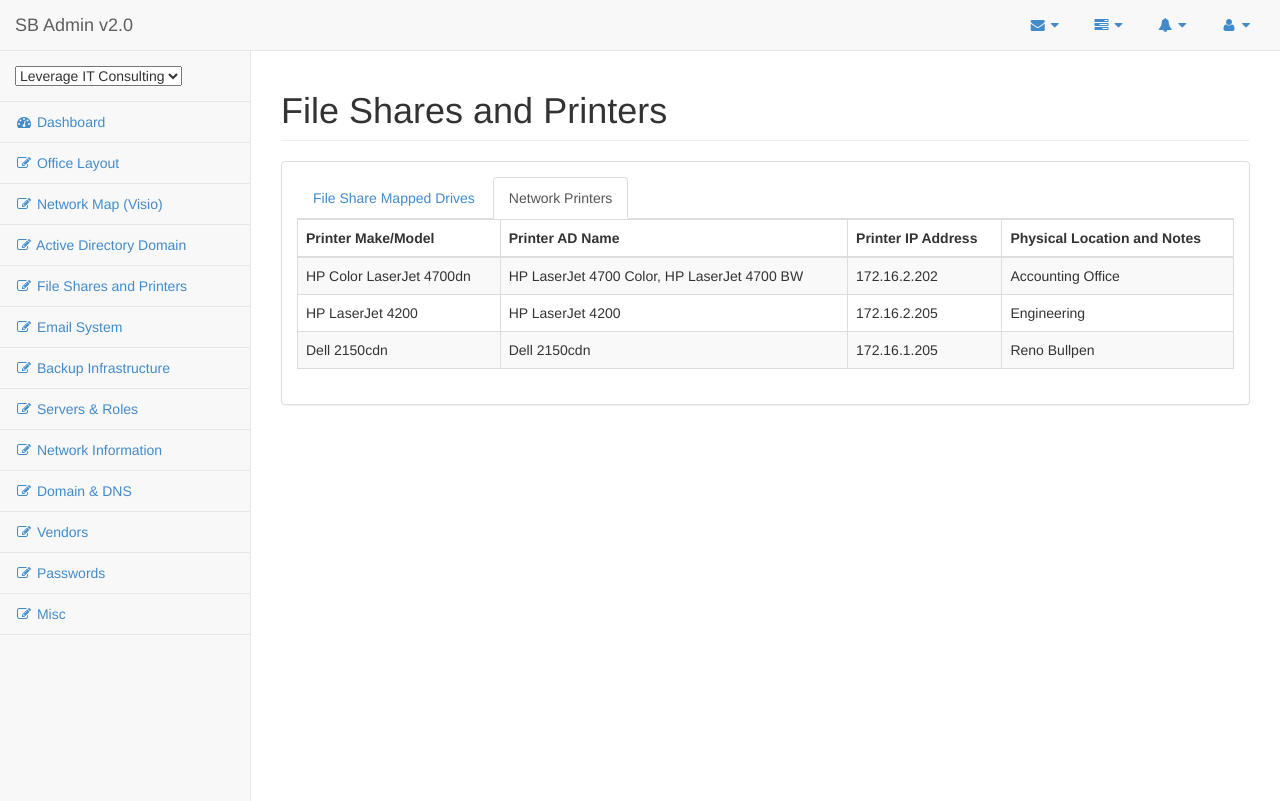
After one commit to pistone10/MSP_Portal, a PHP site: page /FP.php in a window 1280 px wide, after a click on "Network Printers". The commit adds this page. Run offline with PHP 8.4, Linux system fonts and the light colour scheme.

Commit message:
Created Backup, Email, and FP Pages
Updated links in header.php
Corrected styling in AD.php

```diff
--- /dev/null
+++ b/FP.php
@@ -0,0 +1,112 @@
+<?php
+require ('header.php');
+?>
+<div id="page-wrapper">
+            <div class="row">
+                <div class="col-lg-12">
+                    <h1 class="page-header">File Shares and Printers</h1>
+                </div>
+                <!-- /.col-lg-12 -->
+            </div>
+            <!-- /.row -->
+            <div class="row">
+                <div class="col-lg-12">
+                    <div class="panel panel-default">
+                        <div class="panel-body">
+							<!-- Nav tabs -->
+							<ul class="nav nav-tabs">
+								<li class="active"><a href="#home" data-toggle="tab">File Share Mapped Drives</a>
+								</li>
+								<li><a href="#profile" data-toggle="tab">Network Printers</a>
+								</li>
+							</ul>
+
+							<!-- Tab panes -->
+                            <div class="tab-content">
+								<div class="tab-pane fade in active" id="home">
+									<div class="table-responsive">
+										<table class="table table-striped table-bordered table-hover" id="dataTables-example">
+											<thead>
+												<tr>
+													<th>Drive Letter</th>
+													<th>Share Name</th>
+													<th>Security Group</th>
+													<th>Notes</th>
+												</tr>
+											</thead>
+											<tbody>
+												<tr class="odd gradeX">
+													<td>N</td>
+													<td>Accounting</td>
+													<td>SEC_SHARE_ACCOUNTING</td>
+													<td>Accounting and HR Data</td>
+												</tr>
+												<tr class="odd gradeX">
+													<td>M</td>
+													<td>Engineering</td>
+													<td>SEC_SHARE_ENGINEERING</td>
+													<td>Engineering Data</td>
+												</tr>
+												<tr class="odd gradeX">
+													<td>I</td>
+													<td>InstallationFiles</td>
+													<td>SEC_SHARE_FILES</td>
+													<td>Installation Files</td>
+												</tr>
+												<tr class="odd gradeX">
+													<td>X</td>
+													<td>Archive</td>
+													<td>SEC_SHARE_ARCHIVE</td>
+													<td>Archive Files</td>
+												</tr>
+											</tbody>
+										</table>
+									</div>
+									<!-- /.table-responsive -->
+								</div>
+								<div class="tab-pane fade" id="profile">
+									<div class="table-responsive">
+										<table class="table table-striped table-bordered table-hover" id="dataTables-example1">
+											<thead>
+												<tr>
+													<th>Printer Make/Model</th>
+													<th>Printer AD Name</th>
+													<th>Printer IP Address</th>
+													<th>Physical Location and Notes</th>
+												</tr>
+											</thead>
+											<tbody>
+												<tr class="odd gradeX">
+													<td>HP Color LaserJet 4700dn</td>
+													<td>HP LaserJet 4700 Color, HP LaserJet 4700 BW</td>
+													<td>172.16.2.202</td>
+													<td>Accounting Office</td>
+												</tr>
+												<tr class="odd gradeX">
+													<td>HP LaserJet 4200</td>
+													<td>HP LaserJet 4200</td>
+													<td>172.16.2.205</td>
+													<td>Engineering</td>
+												</tr>
+												<tr class="odd gradeX">
+													<td>Dell 2150cdn</td>
+													<td>Dell 2150cdn</td>
+													<td>172.16.1.205</td>
+													<td>Reno Bullpen</td>
+												</tr>
+											</tbody>
+										</table>
+									</div>
+									<!-- /.table-responsive -->
+								</div>
+							</div>
+                        <!-- /.panel-body -->
+                    </div>
+                    <!-- /.panel -->
+                </div>
+                <!-- /.col-lg-12 -->
+            </div>
+            <!-- /.row -->
+<?php
+require ('footer.php');
+?>
--- a/header.php
+++ b/header.php
@@ -286,13 +286,13 @@
                             <a href="AD.php"><i class="fa fa-edit fa-fw"></i> Active Directory Domain</a>
                         </li>
                         <li>
-                            <a href="#"><i class="fa fa-edit fa-fw"></i> File Shares and Printers</a>
+                            <a href="FP.php"><i class="fa fa-edit fa-fw"></i> File Shares and Printers</a>
                         </li>
                         <li>
-                            <a href="#"><i class="fa fa-edit fa-fw"></i> Email System</a>
+                            <a href="Email.php"><i class="fa fa-edit fa-fw"></i> Email System</a>
                         </li>
                         <li>
-                           <a href="#"><i class="fa fa-edit fa-fw"></i> Backup Infrastructure</a>
+                           <a href="Backup.php"><i class="fa fa-edit fa-fw"></i> Backup Infrastructure</a>
                         </li>
 						<li>
                            <a href="#"><i class="fa fa-edit fa-fw"></i> Servers & Roles</a>
```
Also changed, not shown: AD.php (+14 -2 lines), Backup.php (added, +64 -0 lines), Email.php (added, +56 -0 lines).
